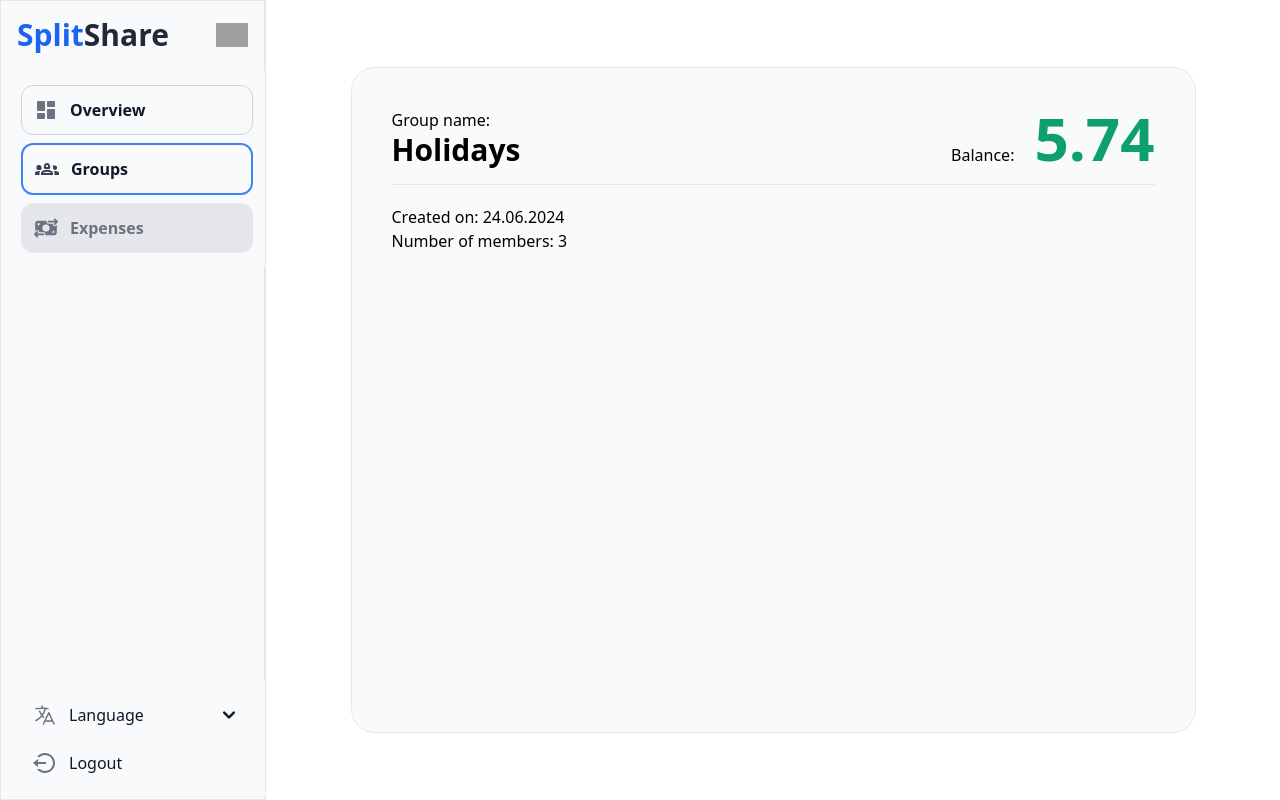
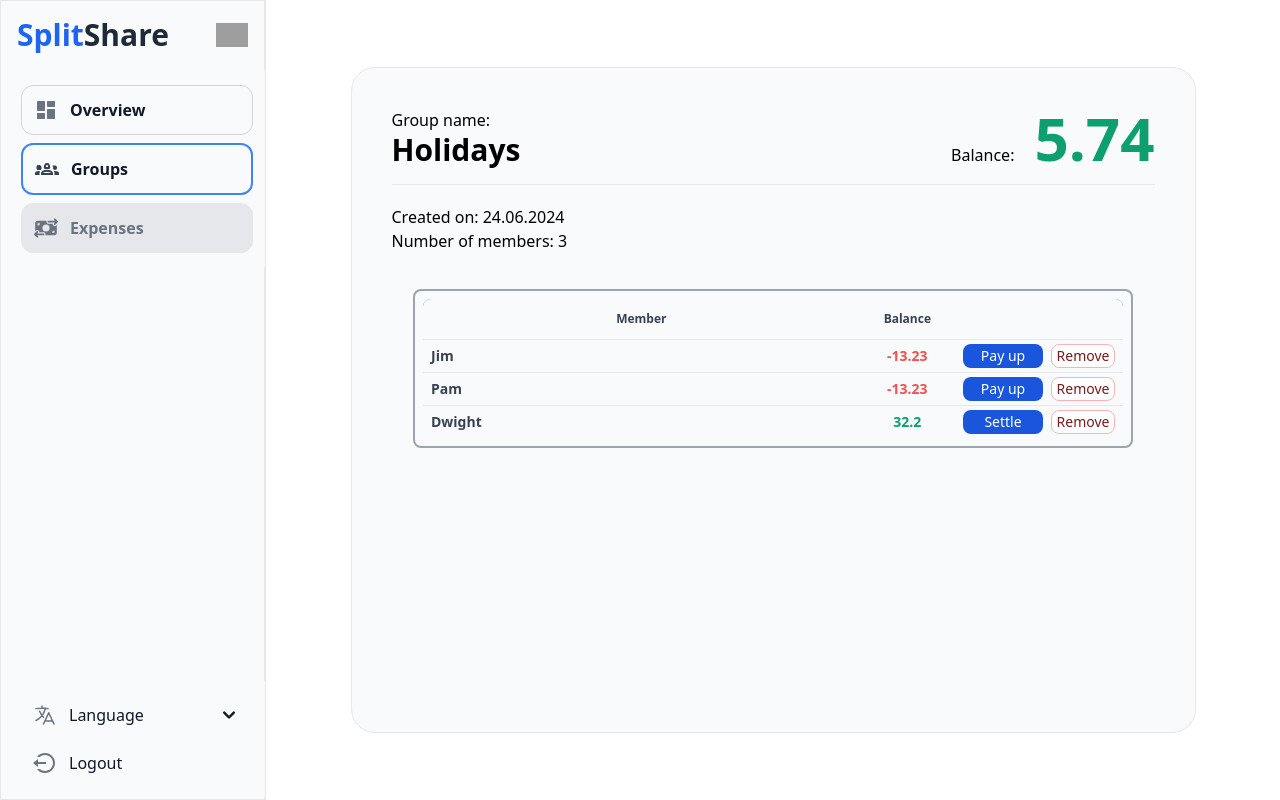
Before and after one commit to karols97/split-share, a React (Vite) app: page /groups/1 in a window 1280 px wide. Built offline with nearby package versions, Linux system fonts and the light colour scheme; grey boxes are pictures that could not be loaded.

Commit message:
feat: create group table

```diff
--- /dev/null
+++ b/src/components/GroupTable.tsx
@@ -0,0 +1,47 @@
+import { Button, Table, TableBody } from "flowbite-react";
+import { GroupState } from "../store/groupSlice";
+
+type GroupTableProps = {
+  group: GroupState;
+};
+
+export const GroupTable = ({ group }: GroupTableProps) => {
+  return (
+    <Table className="w-[700px]">
+      <Table.Head className="normal-case border-b p-0 bg-teal-500">
+        <Table.HeadCell className="w-4/6 text-center">Member</Table.HeadCell>
+        <Table.HeadCell className="text-center">Balance</Table.HeadCell>
+        <Table.HeadCell></Table.HeadCell>
+        <Table.HeadCell></Table.HeadCell>
+      </Table.Head>
+      <TableBody className="divide-y">
+        {group.members.map((singleMember) => {
+          const isUserOwed = singleMember.amount > 0;
+          return (
+            <Table.Row>
+              <Table.Cell className="p-0 pl-2 py-1 text-left text-gray-700 font-bold w-4/6">
+                {singleMember.userName}
+              </Table.Cell>
+              <Table.Cell
+                className={`p-0 py-1 text-center font-semibold ${
+                  isUserOwed ? "text-green-500" : "text-red-500"
+                }`}>
+                {singleMember.amount}
+              </Table.Cell>
+              <Table.Cell className="p-0 pl-2 py-1 text-left">
+                <Button className="p-0 m-0 h-6 w-20 items-center" color="blue">
+                  <p className="py-0">{isUserOwed ? "Settle" : "Pay up"}</p>
+                </Button>
+              </Table.Cell>
+              <Table.Cell className="p-0 pl-2 px-2 py-1 text-left">
+                <Button className="p-0 m-0 h-6 w-16 items-center" color="red">
+                  <p>Remove</p>
+                </Button>
+              </Table.Cell>
+            </Table.Row>
+          );
+        })}
+      </TableBody>
+    </Table>
+  );
+};
--- a/src/pages/GroupDetails.tsx
+++ b/src/pages/GroupDetails.tsx
@@ -1,6 +1,7 @@
 import { SidebarMenu } from "../components/SidebarMenu";
 import { useParams } from "react-router-dom";
 import { initialGroupState } from "../store/initialGroupState";
+import { GroupTable } from "../components/GroupTable";
 
 export const GroupDetails = () => {
   const { id } = useParams();
@@ -44,6 +45,11 @@ export const GroupDetails = () => {
             <p>Created on: 24.06.2024</p>
             <p>Number of members: {group?.members.length}</p>
           </div>
+          <div className="flex w-full mt-4 place-content-center">
+            <div className="align-middle w-fit border-2 border-gray-400 rounded-lg p-2">
+              <GroupTable group={group} />
+            </div>
+          </div>
         </div>
       </div>
     </SidebarMenu>
```
